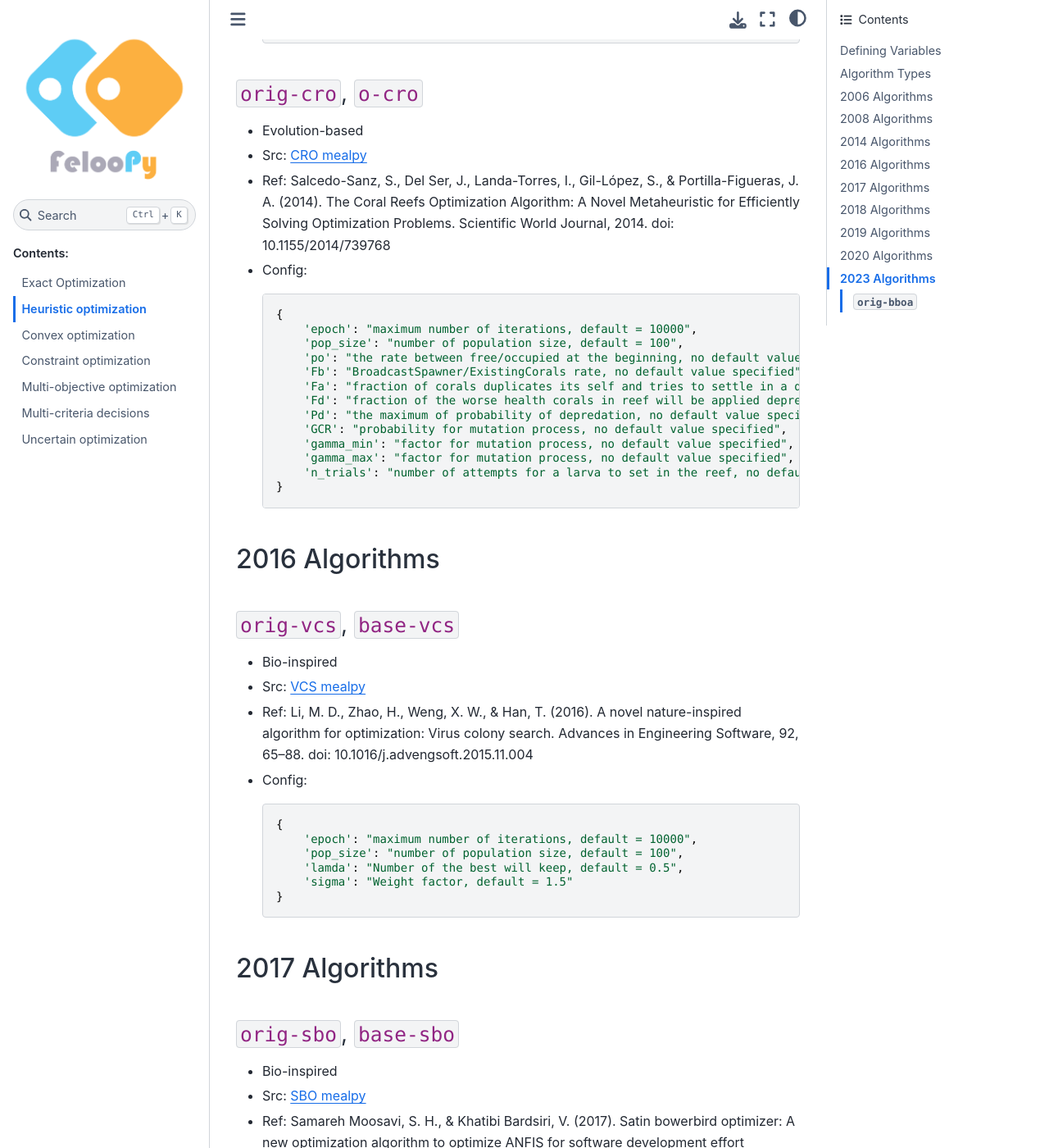
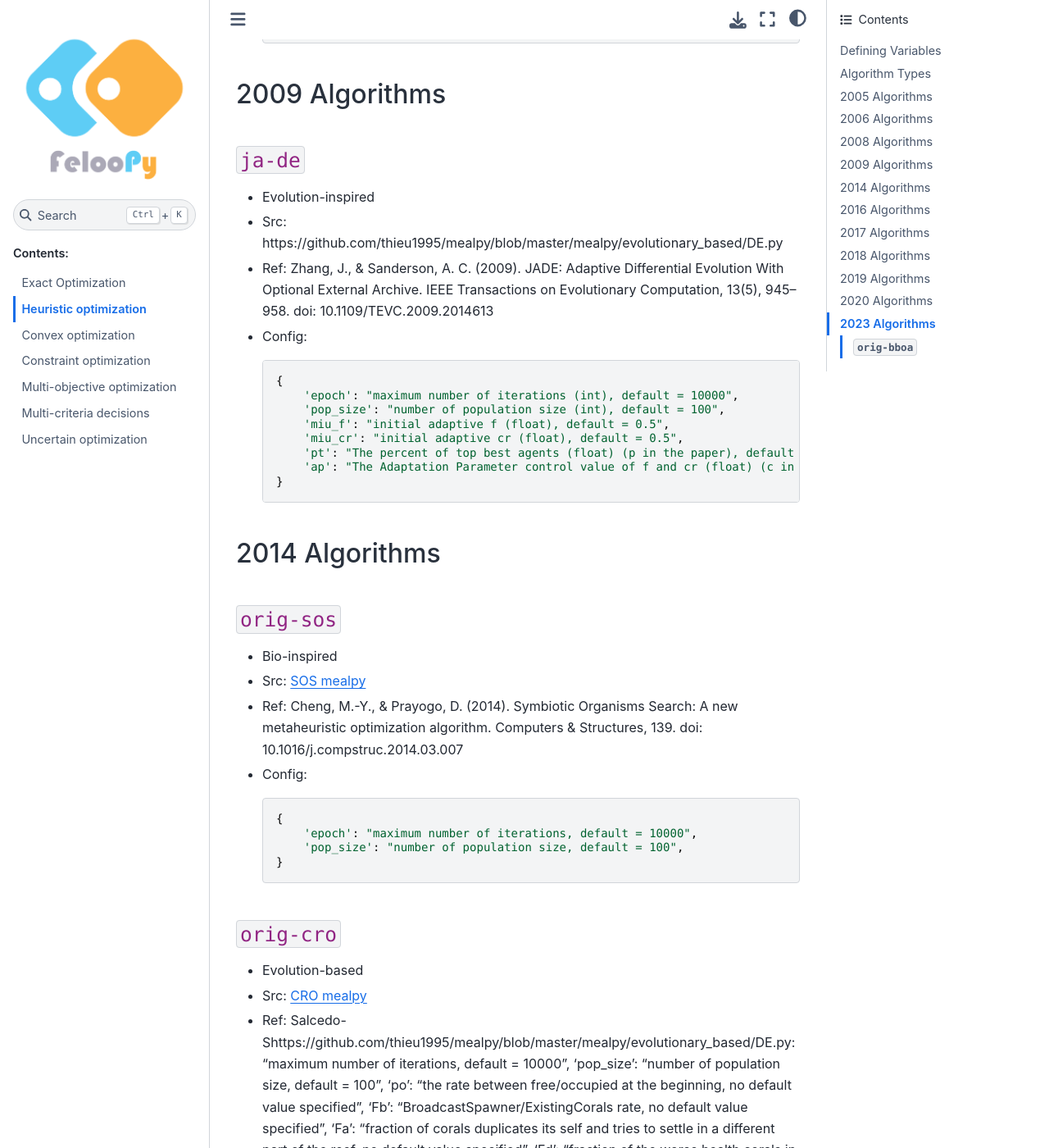
Before and after one commit to ktafakkori/feloopy, a Sphinx documentation site: the page built from docs/heuristic.md, in a window 1280 px wide and 1400 px high, scrolled down 2329 px. Shown: the whole window at 82% size. Built offline with Sphinx 7.4.7 and the Sphinx Book theme 1.1.4, drawn with Linux system fonts in a browser that asks for light colours; some of the changed text lies outside the part shown.

Commit message:
revised files.

````diff
--- a/docs/heuristic.md
+++ b/docs/heuristic.md
@@ -27,6 +27,27 @@
 - `base`: developed version (improved implementation)
 - `bio-inspired`: 13 bio-inspired algorithms from 2008-2023
 - `evolution-inspired`: 8 evolution-inspired algorithms from
+
+
+## 2005 Algorithms
+
+### `sa-de`
+
+- Evolution-inspired
+
+- Src: [SADE mealpy](https://github.com/thieu1995/mealpy/blob/master/mealpy/evolutionary_based/DE.py)
+
+- Ref: Qin, A. K., & Suganthan, P. N. (2005). Self-adaptive differential evolution algorithm for numerical optimization. 2005 IEEE Congress on Evolutionary Computation. IEEE. doi: 10.1109/CEC.2005.1554904
+
+- Config:
+
+    ```python
+    {
+        'epoch': "max iterations (int), default = 10000",
+        'pop_size': "population size (int), default = 100",
+    }
+    ```
+
 
 ## 2006 Algorithms
 
@@ -73,6 +94,28 @@
     }
     ```
 
+## 2009 Algorithms
+
+### `ja-de`
+
+- Evolution-inspired
+
+- Src: https://github.com/thieu1995/mealpy/blob/master/mealpy/evolutionary_based/DE.py
+
+- Ref: Zhang, J., & Sanderson, A. C. (2009). JADE: Adaptive Differential Evolution With Optional External Archive. IEEE Transactions on Evolutionary Computation, 13(5), 945–958. doi: 10.1109/TEVC.2009.2014613
+
+- Config:
+    ```python
+    {
+        'epoch': "maximum number of iterations (int), default = 10000",
+        'pop_size': "number of population size (int), default = 100",
+        'miu_f': "initial adaptive f (float), default = 0.5",
+        'miu_cr': "initial adaptive cr (float), default = 0.5",
+        'pt': "The percent of top best agents (float) (p in the paper), default = 0.1",
+        'ap': "The Adaptation Parameter control value of f and cr (float) (c in the paper), default = 0.1",
+    }
+    ```
+
 ## 2014 Algorithms
 
 ### `orig-sos`
@@ -92,13 +135,33 @@
     }
     ```
 
-### `orig-cro`, `o-cro`
+### `orig-cro`
 
 - Evolution-based
 
 - Src: [CRO mealpy](https://github.com/thieu1995/mealpy/blob/master/mealpy/evolutionary_based/CRO.py)
 
-- Ref: Salcedo-Sanz, S., Del Ser, J., Landa-Torres, I., Gil-López, S., & Portilla-Figueras, J. A. (2014). The Coral Reefs Optimization Algorithm: A Novel Metaheuristic for Efficiently Solving Optimization Problems. Scientific World Journal, 2014. doi: 10.1155/2014/739768
+- Ref: Salcedo-Shttps://github.com/thieu1995/mealpy/blob/master/mealpy/evolutionary_based/DE.py: "maximum number of iterations, default = 10000",
+        'pop_size': "number of population size, default = 100",
+        'po': "the rate between free/occupied at the beginning, no default value specified",
+        'Fb': "BroadcastSpawner/ExistingCorals rate, no default value specified",
+        'Fa': "fraction of corals duplicates its self and tries to settle in a different part of the reef, no default value specified",
+        'Fd': "fraction of the worse health corals in reef will be applied depredation, no default value specified",
+        'Pd': "the maximum of probability of depredation, no default value specified",
+        'GCR': "probability for mutation process, no default value specified",
+        'gamma_min': "factor for mutation process, no default value specified",
+        'gamma_max': "factor for mutation process, no default value specified",
+        'n_trials': "number of attempts for a larva to set in the reef, no default value specified"
+    }
+    ```
+
+### `o-cro`
+
+- Evolution-based
+
+- Src: [OCRO mealpy](https://github.com/thieu1995/mealpy/blob/master/mealpy/evolutionary_based/CRO.py)
+
+- Ref: Nguyen, T., Nguyen, T., Nguyen, B. M., & Nguyen, G. (2019). Efficient Time-Series Forecasting Using Neural Network and Opposition-Based Coral Reefs Optimization. International Journal of Computational Intelligence Systems, 12(2), 1144–1161. doi: 10.2991/ijcis.d.190930.003
 
 - Config:
 
@@ -110,11 +173,12 @@
         'Fb': "BroadcastSpawner/ExistingCorals rate, no default value specified",
         'Fa': "fraction of corals duplicates its self and tries to settle in a different part of the reef, no default value specified",
         'Fd': "fraction of the worse health corals in reef will be applied depredation, no default value specified",
-        'Pd': "the maximum of probability of depredation, no default value specified",
+        'Pd': "Probability of depredation, no default value specified",
         'GCR': "probability for mutation process, no default value specified",
-        'gamma_min': "factor for mutation process, no default value specified",
-        'gamma_max': "factor for mutation process, no default value specified",
-        'n_trials': "number of attempts for a larva to set in the reef, no default value specified"
+        'gamma_min': "[0.01, 0.1] factor for mutation process",
+        'gamma_max': "[0.1, 0.5] factor for mutation process",
+        'n_trials': "number of attempts for a larva to set in the reef, no default value specified",
+        'restart_count': "reset the whole population after global best solution is not improved after restart_count times, no default value specified"
     }
     ```
 
@@ -163,6 +227,32 @@
     ```
 
 ## 2018 Algorithms
+
+
+### `base-de`
+
+- Evolution-inspired
+
+- Src: [DE mealpy](https://github.com/thieu1995/mealpy/blob/master/mealpy/evolutionary_based/DE.py)
+
+- Ref: Mohamed, A. W., Hadi, A. A., & Jambi, K. M. (2018). Novel mutation strategy for enhancing SHADE and LSHADE algorithms for global Numerical Optimization. Swarm and Evolutionary Computation, 50. doi: 10.1016/j.swevo.2018.10.006
+
+- Config:
+    ```python
+    {
+    'epoch': "maximum number of iterations, default = 10000",
+    'pop_size': "number of population size, default = 100",
+    'wf': "weighting factor (float) [0.5, 0.95], default = 0.8",
+    'cr': "crossover rate (float) [0.5, 0.95], default = 0.9",
+    'strategy': """variant version of DE algorithm (int) [0, 5], there are lots of variant versions of DE algorithm, including:
+        + 0: DE/current-to-rand/1/bin
+        + 1: DE/best/1/bin
+        + 2: DE/best/2/bin
+        + 3: DE/rand/2/bin
+        + 4: DE/current-to-best/1/bin
+        + 5: DE/current-to-rand/1/bin"""
+    }
+    ```
 
 ### `orig-eoa`
 
@@ -290,11 +380,7 @@
 
 ### `orig-tsa`
 
-- Bio-inspired
-
-- Src: [TSA mealpy](https://github.com/thieu1995/mealpy/blob/master/mealpy/bio_based/TSA.py)
-
-- Ref: Kaur, S., Awasthi, L. K., Sangal, A. L., & Dhiman, G. (2020). Tunicate Swarm Algorithm: A new bio-inspired based metaheuristic paradigm for global optimization. Engineering Applications of Artificial Intelligence, 90, 103541. doi: 10.1016/j.engappai.2020.103541
+- Bio-inspiredhttps://github.com/thieu1995/mealpy/blob/master/mealpy/evolutionary_based/DE.pystic paradigm for global optimization. Engineering Applications of Artificial Intelligence, 90, 103541. doi: 10.1016/j.engappai.2020.103541
 
 - Config:
 
````
